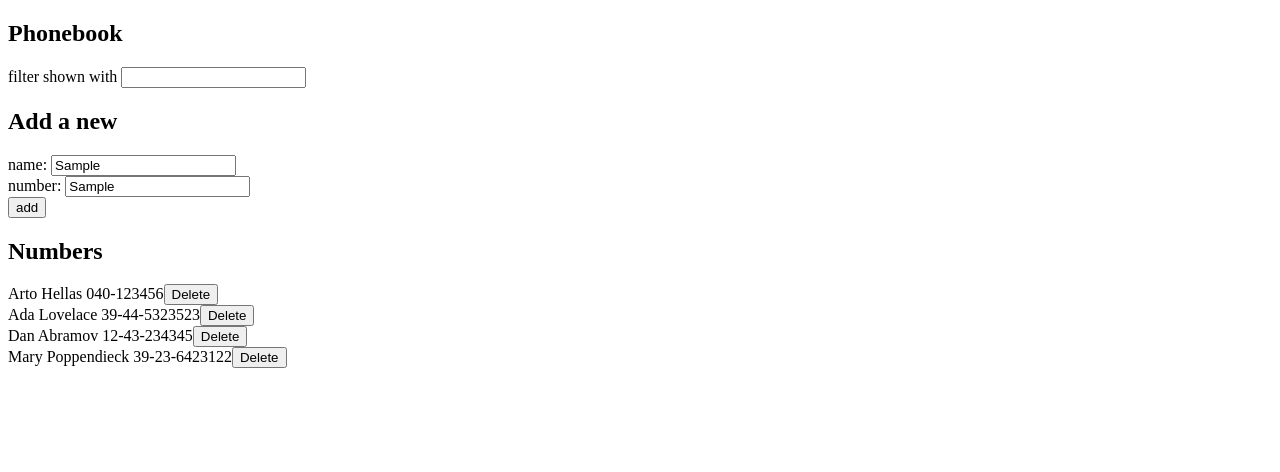
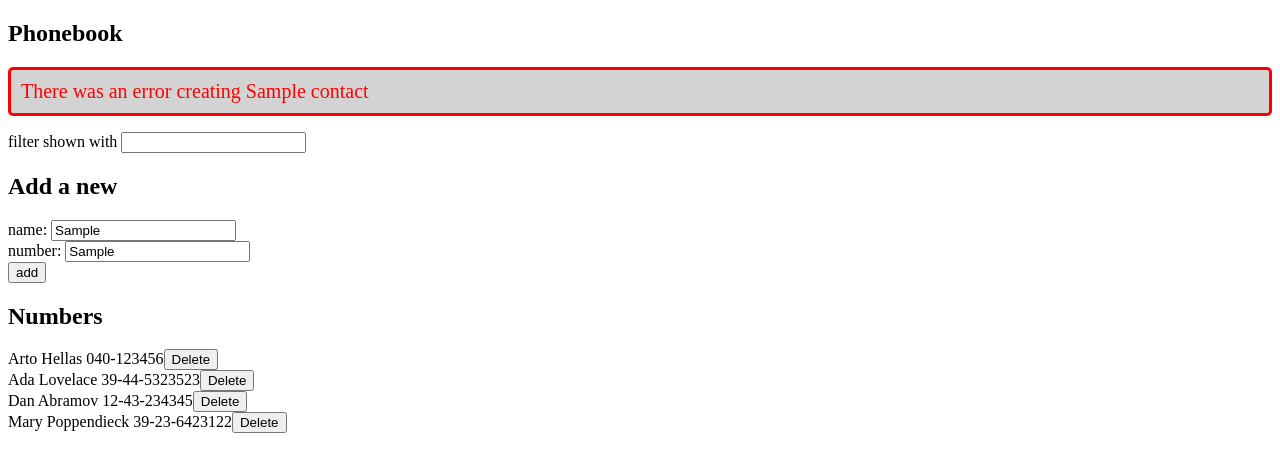
Before and after one commit to fjavier-moreno/fullstackopen, a React (Vite) app in the folder part2/phonebook/: page / in a window 1280 px wide. Both pictures are taken after typing "Sample", "Sample" into the empty fields and a click on the button "add". Shown: the top 472 px of the page. Built offline with nearby package versions, Linux system fonts and the light colour scheme; no server answers; data requests are answered from the project's data file.

Commit message:
Exercise 2.16

```diff
--- a/part2/phonebook/src/App.jsx
+++ b/part2/phonebook/src/App.jsx
@@ -4,12 +4,14 @@ import Filter from './components/Filter'
 import NewContactForm from './components/NewContactForm'
 import Contacts from './components/Contacts'
 import noteService from './services/contacts'
+import Notification from './components/Notification'
 
 const App = () => {
   const [persons, setPersons] = useState([])
   const [newName, setNewName] = useState('')
   const [filter, setFilter] = useState([...persons])
   const [newnumber, setNewNumber] = useState('')
+  const [message, setMessage] = useState(null)
 
   useEffect(() => {
     noteService
@@ -17,6 +19,12 @@ const App = () => {
       .then(personsList => {
         setPersons(personsList)
         setFilter(personsList)
+      })
+      .catch(() => {
+        setMessage(`There was an error loading contacts`)
+        setTimeout(() => {
+          setMessage(null)
+        }, 5000)
       })
   }, [])
 
@@ -45,7 +53,13 @@ const App = () => {
         .then(personDeleted => {
           setPersons(persons.filter((person) => person.id !== personDeleted.id))
           setFilter(persons.filter((person) => person.id !== personDeleted.id))
-          alert(`${personDeleted.name} was deleted`)
+          setMessage(`Contact ${newName} deleted!`)
+        })
+        .catch(() => {
+          setMessage(`There was an error deleting ${newName} contact`)
+          setTimeout(() => {
+            setMessage(null)
+          }, 5000)
         })
     }
   }
@@ -63,7 +77,14 @@ const App = () => {
           .then(returnedContact => {
             setPersons(persons.map(p => p.name !== newName ? p : returnedContact))
             setFilter(persons.map(p => p.name !== newName ? p : returnedContact))
+            setMessage(`Contact ${newName} updated!`)
           })
+          .catch(() => {
+            setMessage(`There was an error updating ${newName} contact`)
+          })
+        setTimeout(() => {
+          setMessage(null)
+        }, 5000)
       }
     } else {
       const contactObject = { name: newName, number: newnumber, id: (persons.length + 1).toString() }
@@ -72,13 +93,21 @@ const App = () => {
         .then(returnedPerson => {
           setPersons(persons.concat(returnedPerson))
           setFilter(persons.concat(returnedPerson))
+          setMessage(`Contact ${newName} created!`)
         })
+        .catch(() => {
+          setMessage(`There was an error creating ${newName} contact`)
+        })
+        setTimeout(() => {
+          setMessage(null)
+        }, 5000)
     }
   }
 
   return (
     <div>
       <h2>Phonebook</h2>
+      <Notification message={message} />
       <Filter handler={handleContactSearch} />
       <h2>Add a new</h2>
       <NewContactForm
--- /dev/null
+++ b/part2/phonebook/src/components/Notification.jsx
@@ -0,0 +1,17 @@
+const Notification = ({ message }) => {
+	if (message === null) {
+		return null
+	}
+
+	const error = 'error'
+	const success = 'success'
+	const className = message.toLowerCase().includes(error) ? error : success
+
+	return (
+		<div className={className}>
+			{message}
+		</div>
+	)
+}
+
+export default Notification
--- /dev/null
+++ b/part2/phonebook/src/index.css
@@ -0,0 +1,19 @@
+.error {
+  color: red;
+  background: lightgrey;
+  font-size: 20px;
+  border-style: solid;
+  border-radius: 5px;
+  padding: 10px;
+  margin-bottom: 10px;
+}
+
+.success {
+  color: green;
+  background: lightgrey;
+  font-size: 20px;
+  border-style: solid;
+  border-radius: 5px;
+  padding: 10px;
+  margin-bottom: 10px;
+}
--- a/part2/phonebook/src/main.jsx
+++ b/part2/phonebook/src/main.jsx
@@ -1,5 +1,6 @@
 import React from 'react'
 import ReactDOM from 'react-dom/client'
+import './index.css'
 
 import App from './App'
 
--- a/part2/phonebook/src/services/contacts.js
+++ b/part2/phonebook/src/services/contacts.js
@@ -1,5 +1,6 @@
 import axios from 'axios'
 const baseUrl = 'http://localhost:3001/persons'
+const fakeUrl = 'http://localhost:3001/foobar'
 
 const getAll = () => {
   const request = axios.get(baseUrl)
```
